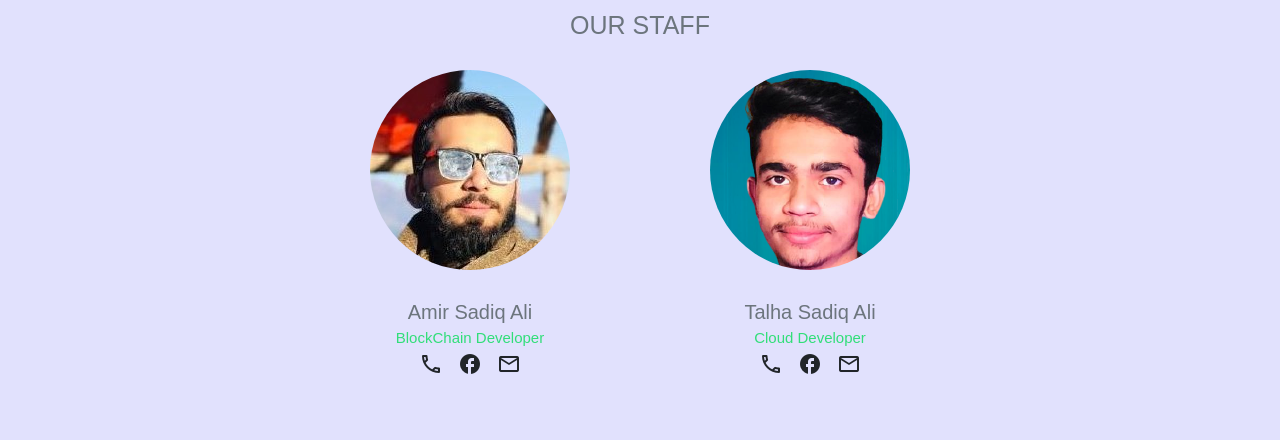
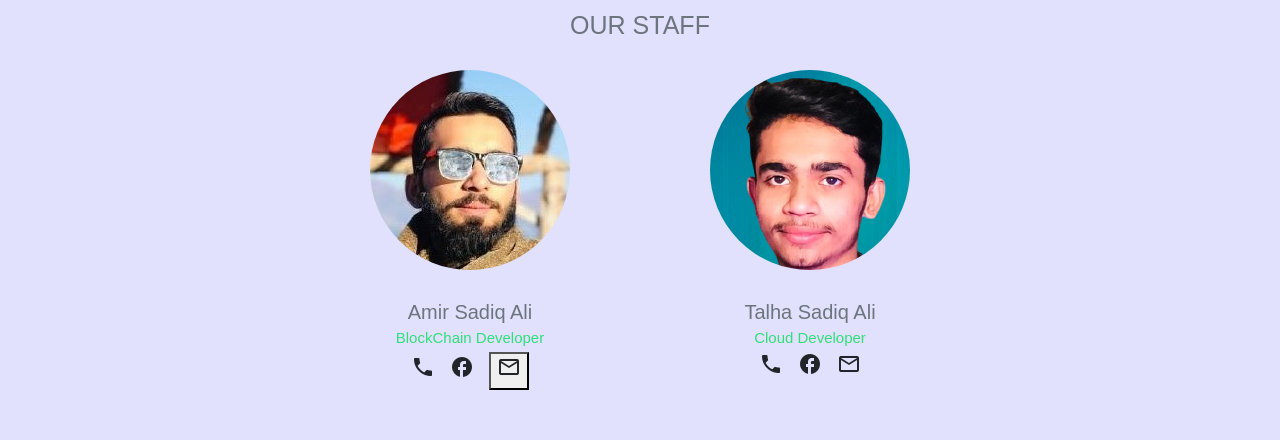
Before and after one commit to faiza203/Portfolio, a React (Create React App) app: page / in a window 1280 px wide. Shown: the part 1918-2358 px from the top of the page. Built offline with nearby package versions, Linux system fonts and the light colour scheme; a web font is replaced by a local one.

Commit message:
Add amirDetail

```diff
--- a/src/components/Home.js
+++ b/src/components/Home.js
@@ -5,7 +5,9 @@ const Home = () => {
   return (
     <div id="Home">
       <div className="d-inline-flex welcome">
-        <h4 className="rotateP text-uppercase fw-lighter welcomeH ">Welcome</h4>
+        <h4 className="rotateP text-uppercase fw-lighter welcomeH mt-0 ps-3 ">
+          Welcome
+        </h4>
         <div id="information" className="text-start">
           <h4 className="text-uppercase parrot fw-lighter welcomeH pt-1">
             Welcome
@@ -21,7 +23,9 @@ const Home = () => {
               Developer . I read in 8 class
             </p>
             <a href="https://github.com/faiza203">
-              <button className="btn learnMore pb-2 pl-5 pr-5 mt-5 rounded-pill">My GitHub</button>
+              <button className="btn learnMore pb-2 pl-5 pr-5 mt-5 rounded-pill">
+                My GitHub
+              </button>
             </a>
           </div>
         </div>
--- a/src/components/Staff.js
+++ b/src/components/Staff.js
@@ -1,5 +1,27 @@
 import React from "react";
 import "./css/staff.css";
+
+let amirDetail = false;
+let talhaDetail = false;
+let amirDetailElement = "";
+
+const DoneBack = ({ id, element }) => {
+  return (
+    <div className="d-inline-flex mt-3">
+      <h1 style={{ color: "deepskyblue" }} className="me-3">
+        {element}
+      </h1>
+      <button
+        className="btn btn-outline-success"
+        onClick={() =>
+          id === "amir" ? (amirDetail = false) : (talhaDetail = false)
+        }
+      >
+        Done
+      </button>
+    </div>
+  );
+};
 
 const Staff = () => {
   return (
@@ -10,33 +32,55 @@ const Staff = () => {
           <div className="amirImage backgroundImgDiv"></div>
           <h2 className="text-muted mt-5">Amir Sadiq Ali</h2>
           <h4 className=" parrot">BlockChain Developer</h4>
+          {!amirDetail ? (
             <div id="amirData">
-            <span className="material-icons-outlined">phone</span>
-            <span className="material-icons-outlined me-4 ms-4">facebook</span>
               <span
-              className="material-icons-outlined amir-email"
+                className="material-icons"
                 onClick={() => {
-                document.getElementById("amirData").innerHTML = (
-                  <div>
-                    <h1>amirsadiqalisaifi@gmail.com</h1>
-                    <button className="btn btn-outline-primary">Done</button>
-                  </div>
-                );
+                  amirDetailElement = "+923040659006";
+                  return (amirDetail = true);
                 }}
               >
+                phone
+              </span>
+              <span className="material-icons-outlined me-4 ms-4">
+                facebook
+              </span>
+              <button
+                onClick={() => {
+                  amirDetail = true;
+                  return amirDetailElement = "amirsadiqalisaifi@gmail.com";
+                }}
+              >
+                <span className="material-icons-outlined amir-email">
                   email
                 </span>
+              </button>
             </div>
+          ) : (
+            <div>
+              <DoneBack element={amirDetailElement} id="amir" />
             </div>
-        <div id="backgroundImgDivH">
+          )}
+        </div>
+        <div className="backgroundImgDivH">
           <div className="talhaImage backgroundImgDiv"></div>
           <h2 className="text-muted mt-5">Talha Sadiq Ali</h2>
           <h4 className="parrot ">Cloud Developer</h4>
-          <div>
-            <span className="material-icons-outlined">phone</span>
-            <span className="material-icons-outlined me-4 ms-4">facebook</span>
+          {!talhaDetail ? (
+            <div id="talhaData">
+              <span className="material-icons">phone</span>
+              <span className="material-icons-outlined me-4 ms-4">
+                facebook
+              </span>
               <span className="material-icons-outlined">email</span>
             </div>
+          ) : (
+            <div>
+              <p id="detailTalha"></p>
+              <DoneBack />
+            </div>
+          )}
         </div>
       </div>
     </div>
--- a/src/components/css/home.css
+++ b/src/components/css/home.css
@@ -4,8 +4,6 @@
   transform: rotate(180deg);
   -webkit-transform: rotate(180deg);
   color: rgba(0, 0, 0, 0.3);
-  margin: 0;
-  padding-left: 1em;
 }
 
 #Home {
--- a/src/components/css/staff.css
+++ b/src/components/css/staff.css
@@ -30,6 +30,6 @@ p {
 }
 
 
-#amirData span{
+#amirData span , #talhaData span{
   cursor: pointer;
 }
```
Lines whose indentation alone changed are shown as unchanged.
